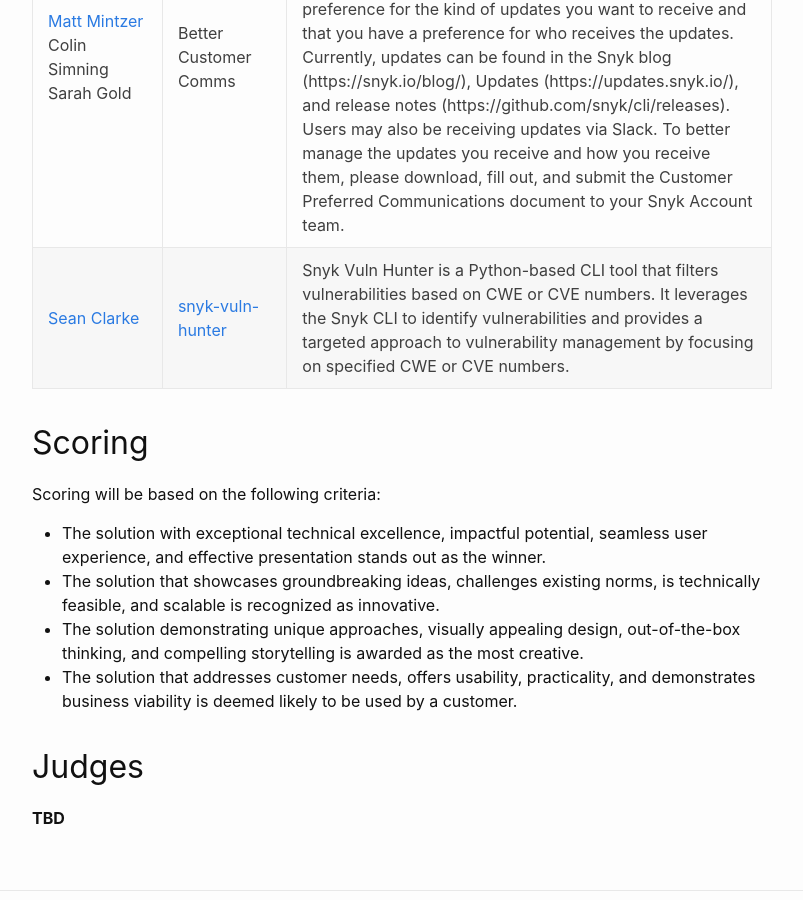
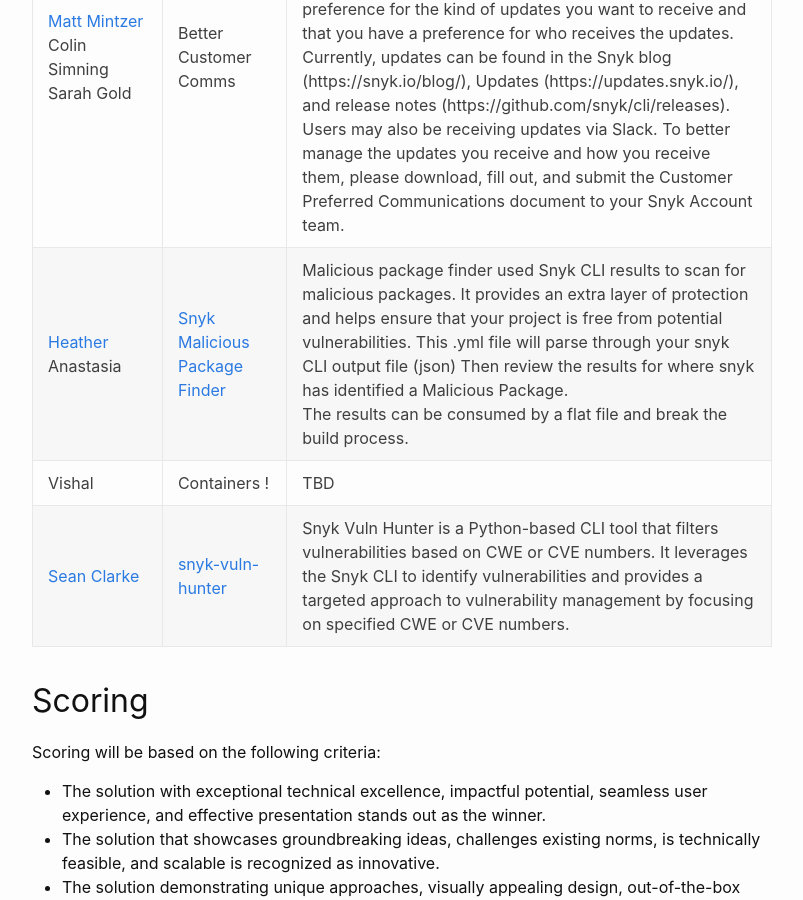
Before and after one commit to Seanland/namedapolooza, a Jekyll site: the page built from _events/2023-summer-namedapolooza.markdown, in a window 1280 px wide and 900 px high, scrolled down 1886 px. Shown: the whole window, without its empty margins (238-1041 px from the left). Built offline with Jekyll 4.4.1, drawn with Linux system fonts in a browser that asks for light colours.

Commit message:
added remaining teams, more details to be filled

```diff
--- a/_events/2023-summer-namedapolooza.markdown
+++ b/_events/2023-summer-namedapolooza.markdown
@@ -47,6 +47,8 @@ The goal of this hackathon is to develop innovative solutions using Snyk's capab
 | Morgan Smith  [Andrew Southard](https://github.com/andrewsouthard1)  Jenny Hinz<br />[Joe Shope](https://github.com/joeshope) | [Snyk PR Check Failure Notification](https://github.com/joeshope/namedapolooza-2023-summer) | The objective of this GitHub Action is to identify when Snyk PR Checks fail. When this occurs, the action will add a Reviewer to the PR so that the issue(s) can be triaged. This will help bridge the gap between AppSec Snyk Admins and Development Team(s). |
 | [Jonathan](https://github.com/jonathanatsnyk) | ["Super Secret Project"](https://github.com/jonathanatsnyk/namedapolooza-2023-summer-template) | AI_RFP_HELPER |
 | [Matt Mintzer](https://github.com/mattatsnyk)<br />Colin Simning<br />Sarah Gold | Better Customer Comms | This document is a solution for any Group Admins or team leads who use Snyk and are looking for a better way to receive communications from Snyk.<br />Snyk is always improving and adding new features and functionality. As Snyk users, you may find that you have a preference for the kind of updates you want to receive and that you have a preference for who receives the updates. Currently, updates can be found in the Snyk blog (https://snyk.io/blog/), Updates (https://updates.snyk.io/), and release notes (https://github.com/snyk/cli/releases). Users may also be receiving updates via Slack. To better manage the updates you receive and how you receive them, please download, fill out, and submit the Customer Preferred Communications document to your Snyk Account team. |
+| [Heather](https://github.com/RunningContacts)<br />Anastasia | [Snyk Malicious Package Finder](https://github.com/RunningContacts/SecureSisters) | Malicious package finder used Snyk CLI results to scan for malicious packages. It provides an extra layer of protection and helps ensure that your project is free from potential vulnerabilities. This .yml file will parse through your snyk CLI output file (json) Then review the results for where snyk has identified a Malicious Package.<br />The results can be consumed by a flat file and break the build process. |
+| Vishal | Containers ! | TBD |
 | [Sean Clarke](https://github.com/Seanland) | [snyk-vuln-hunter](https://github.com/Seanland/snyk-vuln-hunter)  | Snyk Vuln Hunter is a Python-based CLI tool that filters vulnerabilities based on CWE or CVE numbers. It leverages the Snyk CLI to identify vulnerabilities and provides a targeted approach to vulnerability management by focusing on specified CWE or CVE numbers. |
 
 ## Scoring
```
